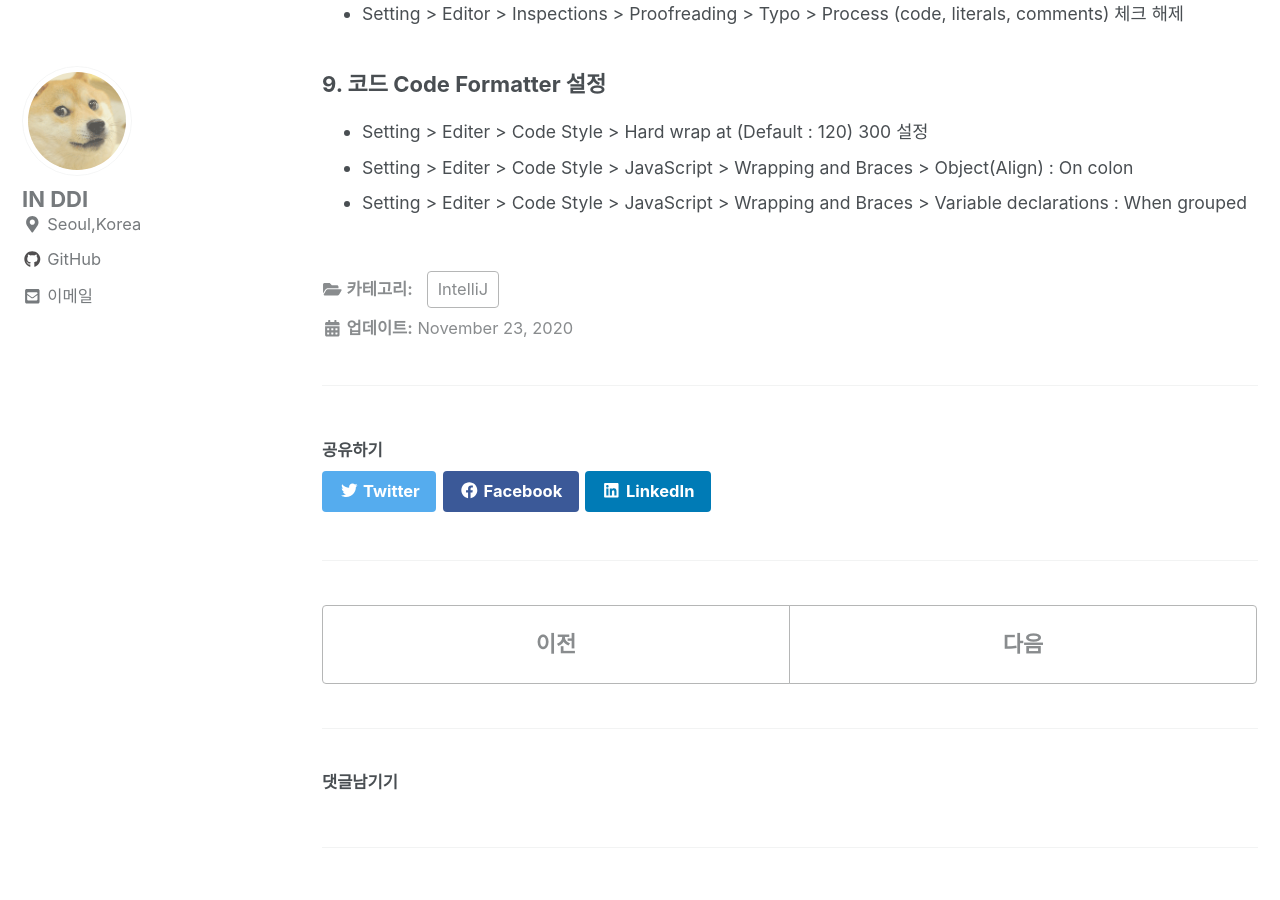
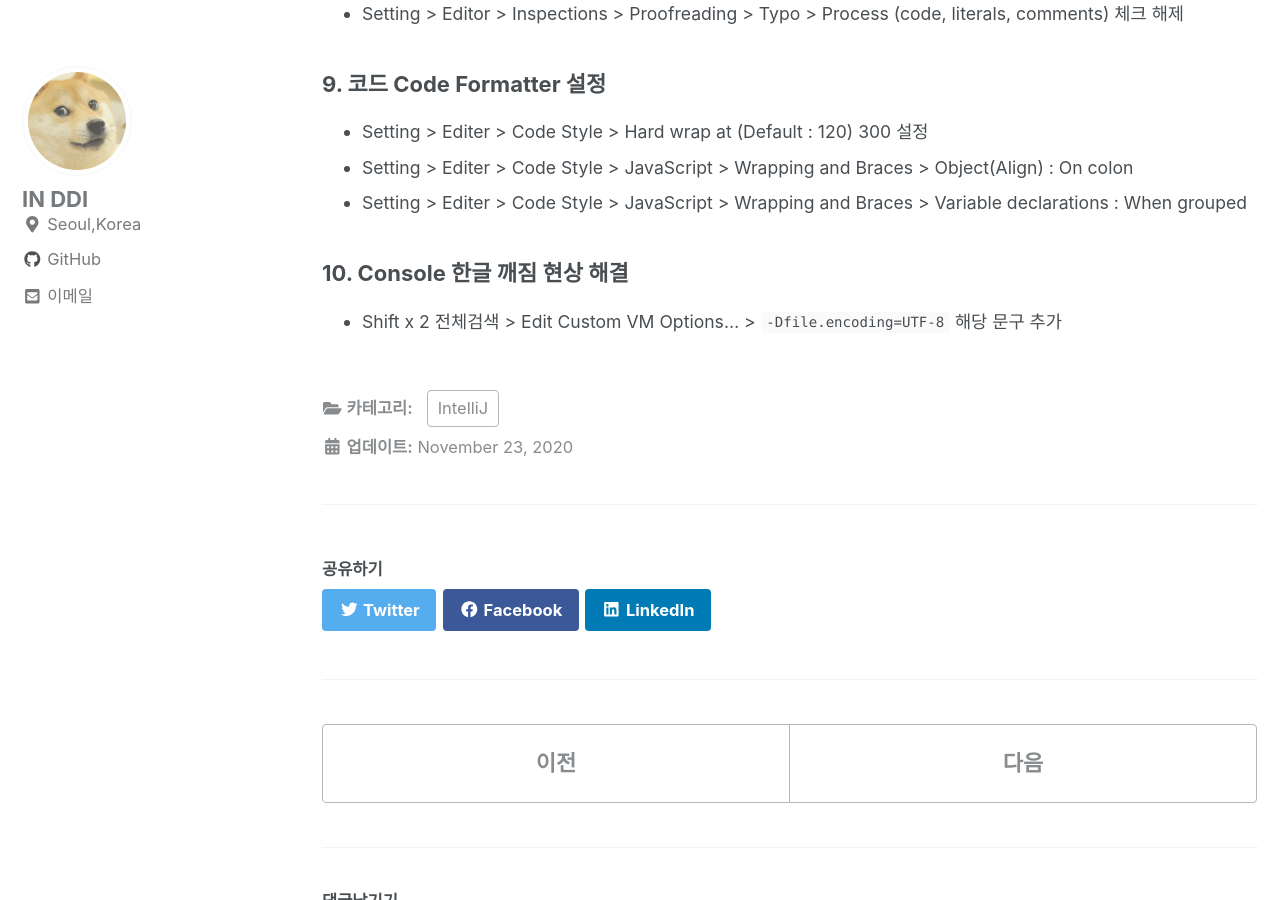
Before and after one commit to InSeok9068/inseok9068.github.io, a Jekyll site: the page built from _posts/intellij/2020-11-23-intellij-setting.md, in a window 1280 px wide and 900 px high, scrolled down 1601 px. Built offline with Jekyll 4.4.1, drawn with Linux system fonts in a browser that asks for light colours; cached includes are drawn as plain includes; nearby versions of some CDN libraries; comment, search, counter and statistics services are not loaded.

Commit message:
IntelliJ 설정 Console 한글 깨짐 현상 해결 추가

```diff
--- a/_posts/intellij/2020-11-23-intellij-setting.md
+++ b/_posts/intellij/2020-11-23-intellij-setting.md
@@ -58,3 +58,7 @@ categories:
 - Setting > Editer > Code Style > Hard wrap at (Default : 120) 300 설정
 - Setting > Editer > Code Style > JavaScript > Wrapping and Braces > Object(Align) : On colon
 - Setting > Editer > Code Style > JavaScript > Wrapping and Braces > Variable declarations : When grouped
+
+### 10. Console 한글 깨짐 현상 해결
+
+- Shift x 2 전체검색 > Edit Custom VM Options... > `-Dfile.encoding=UTF-8` 해당 문구 추가
```
